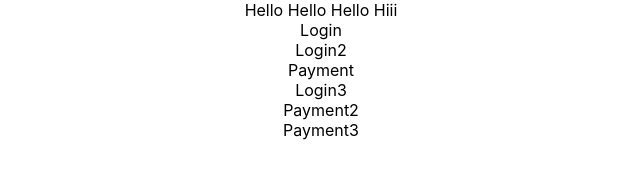
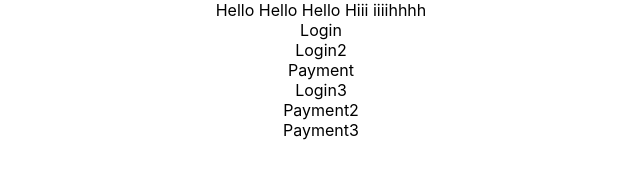
Before and after one commit to kartikbabariya/react-git, a React (Create React App) app: page / in a window 1280 px wide. Shown: the top 190 px of the page, without its empty margins (319-959 px from the left). Built offline with nearby package versions, Linux system fonts and the light colour scheme.

Commit message:
Update App.js

```diff
--- a/src/App.js
+++ b/src/App.js
@@ -10,7 +10,7 @@ import Payment3 from './Components/Payment/Payment3';
 function App() {
   return (
     <div className="App">
-      Hello Hello Hello Hiii
+      Hello Hello Hello Hiii iiiihhhh
       <Login />
       <Login2 />
       <Payment />
```
